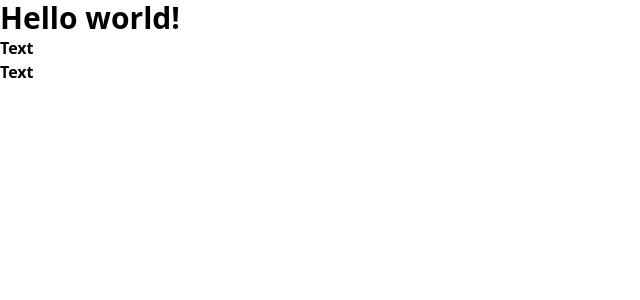
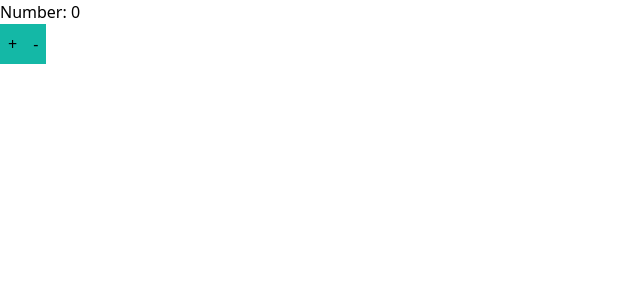
Before and after one commit to mhaidarhanif/demo-react, a React (Vite) app: page / in a window 1280 px wide. Shown: the top 300 px of the page, without its empty margins (0-640 px from the left). Built offline with nearby package versions, Linux system fonts and the light colour scheme.

Commit message:
feat: add more components

```diff
--- a/package.json
+++ b/package.json
@@ -23,6 +23,8 @@
     "eslint": "8.34.0",
     "eslint-plugin-react": "7.32.2",
     "postcss": "8.4.21",
+    "prettier": "2.8.4",
+    "prettier-plugin-tailwindcss": "0.2.2",
     "tailwindcss": "3.2.6",
     "typescript": "^4.9.3",
     "vite": "^4.1.0"
--- /dev/null
+++ b/prettier.config.cjs
@@ -0,0 +1,3 @@
+module.exports = {
+  plugins: [require("prettier-plugin-tailwindcss")],
+};
--- a/src/App.tsx
+++ b/src/App.tsx
@@ -1,13 +1,9 @@
-import { Destinations } from "./components/destinations";
+import { Counter } from "./components/counter";
 
 export default function App() {
   return (
     <div>
-      <header>
-        <h1 className="text-3xl font-bold">Hello world!</h1>
-      </header>
-
-      <Destinations />
+      <Counter />
     </div>
   );
 }
--- /dev/null
+++ b/src/components/button.tsx
@@ -0,0 +1,16 @@
+import { ReactNode } from "react";
+
+export function Button(props: { children: ReactNode }) {
+  function handleClick() {
+    console.log("Button is clicked by");
+  }
+
+  return (
+    <button
+      onClick={handleClick}
+      className="rounded bg-teal-500 px-3 py-2 text-white hover:bg-teal-600"
+    >
+      {props.children}
+    </button>
+  );
+}
--- /dev/null
+++ b/src/components/counter.tsx
@@ -0,0 +1,29 @@
+import { useEffect, useState } from "react";
+
+export function Counter() {
+  const [counter, setCounter] = useState(0);
+
+  function increment() {
+    setCounter(counter + 1);
+  }
+
+  function decrement() {
+    setCounter(counter - 1);
+  }
+
+  useEffect(() => {
+    console.log("Something happened!", counter);
+  });
+
+  return (
+    <div>
+      <p>Number: {counter}</p>
+      <button onClick={increment} className="bg-teal-500 p-2">
+        +
+      </button>
+      <button onClick={decrement} className="bg-teal-500 p-2">
+        -
+      </button>
+    </div>
+  );
+}
--- a/src/components/profile.tsx
+++ b/src/components/profile.tsx
@@ -1,7 +1,7 @@
-export function Profile() {
+export function Profile(props: { name: string }) {
   return (
     <div>
-      <h1>Elon Musk</h1>
+      <h1>{props.name}</h1>
       <p>Bio profile story.</p>
     </div>
   );
```
Also changed, not shown: 1 other file (tests, documents, lock files or other folders).
